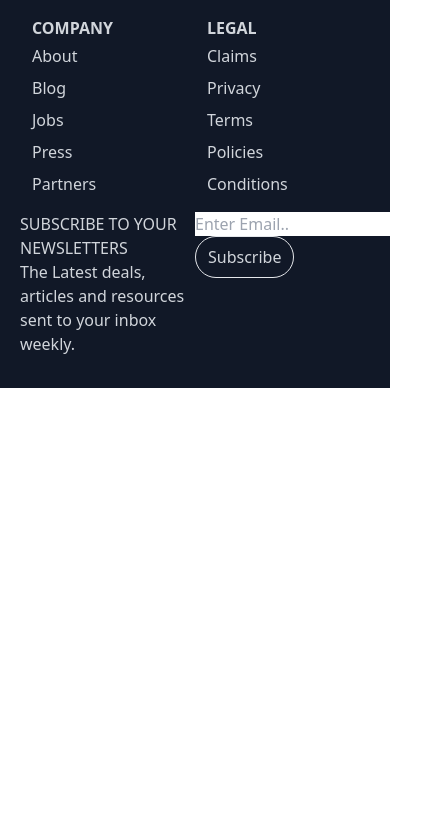
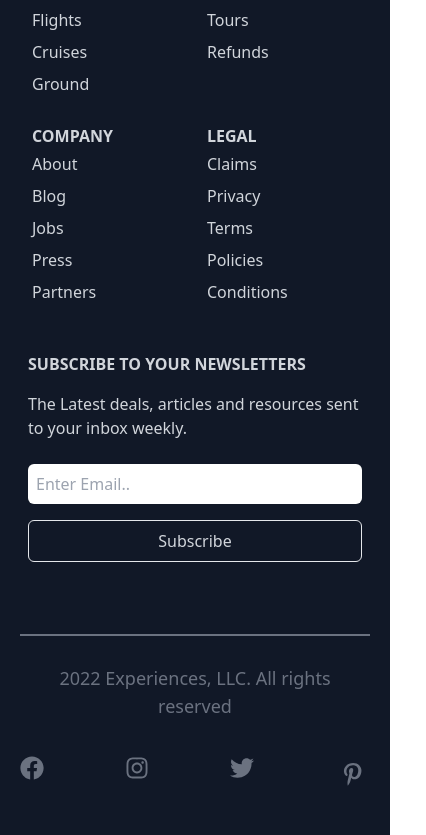
Before and after one commit to Riyaazct/react-tailwind-webpage, a React (Create React App) app: page / in a window 390 px wide. Shown: the part 3801-4636 px from the top of the page, 426 px wide, since content can reach past the window. Before the commit the page ends 4189 px from the top, so only its background shows below. Built offline with nearby package versions, Linux system fonts and the light colour scheme.

Commit message:
complete footer  mobile view

```diff
--- a/src/components/Footer.js
+++ b/src/components/Footer.js
@@ -1,8 +1,11 @@
 import React from "react";
+import { FaFacebook, FaInstagram, FaTwitter } from "react-icons/fa";
+import { TiSocialPinterest } from "react-icons/ti";
 
 const Footer = () => {
   return (
-    <div className="h-full w-full bg-gray-900 text-gray-300 grid grid-cols-2 px-5 py-8">
+    <div className="w-full h-full bg-gray-900 text-gray-300 py-11 px-5 mt-24 ">
+      <div className="grid grid-cols-2 ">
         <div className="p-3">
           <h3 className="uppercase font-bold ">Solutions</h3>
           <p className="py-1">Travel</p>
@@ -15,7 +18,6 @@ const Footer = () => {
           <h3 className="uppercase font-bold ">Support</h3>
           <p className="py-1">Pricing</p>
           <p className="py-1">Documentation</p>
-        <p className="py-1">Tours</p>
           <p className="py-1">Tours</p>
           <p className="py-1">Refunds</p>
         </div>
@@ -35,19 +37,41 @@ const Footer = () => {
           <p className="py-1">Policies</p>
           <p className="py-1">Conditions</p>
         </div>
+      </div>
+      <div className="px-2 py-6 flex flex-col w-full h-full ">
         <div>
-        <h3>SUBSCRIBE TO YOUR NEWSLETTERS</h3>
+          <h3 className="font-bold my-2 pb-2">
+            SUBSCRIBE TO YOUR NEWSLETTERS
+          </h3>
           <p>
-          The Latest deals, articles and resources sent to your inbox
-          weekly.
+            The Latest deals, articles and resources sent to your
+            inbox weekly.
           </p>
         </div>
-      <div>
+        <div className="py-2 ">
           <form>
-          <input type="text" placeholder="Enter Email.." />
+            <input
+              className="w-full my-4 p-2 rounded-md"
+              type="text"
+              placeholder="Enter Email.."
+            />
           </form>
           <div>
-          <button>Subscribe</button>
+            <button className="p-2 w-full rounded-md ">
+              Subscribe
+            </button>
+          </div>
+        </div>
+      </div>
+      <div className="flex flex-col text-center mt-10 text-gray-500 border-t-2 border-gray-500">
+        <p className="p-2 text-lg my-5 ">
+          2022 Experiences, LLC. All rights reserved
+        </p>
+        <div className="flex justify-between text-2xl mt-2">
+          <FaFacebook />
+          <FaInstagram />
+          <FaTwitter />
+          <TiSocialPinterest size={35} />
         </div>
       </div>
     </div>
```
Lines whose indentation alone changed are shown as unchanged.
